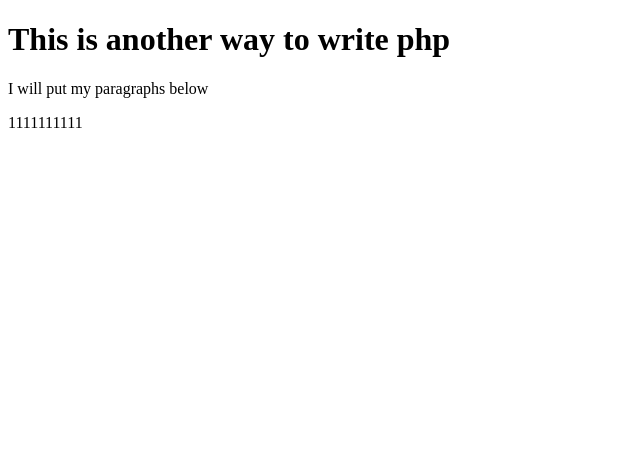
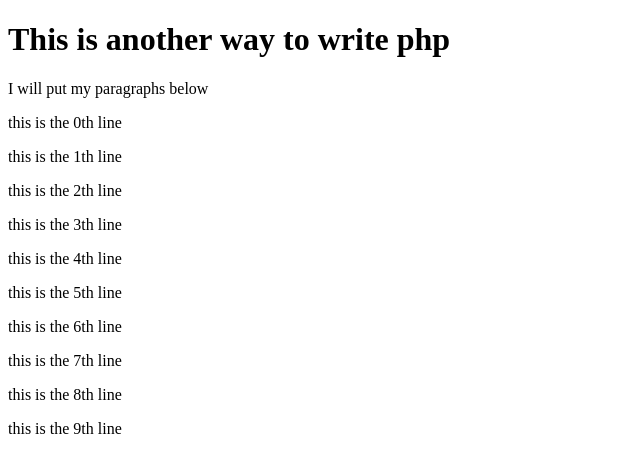
Before and after one commit to JoseDanger/joshphp, a PHP site: page /joshhtml.php in a window 1280 px wide. Shown: the top 473 px of the page, without its empty margins (0-640 px from the left). Run offline with PHP 8.4, Linux system fonts and the light colour scheme.

Commit message:
creating code loop in php

```diff
--- a/joshhtml.php
+++ b/joshhtml.php
@@ -10,7 +10,7 @@
 <?php
 $i = 0;
 while ($i <10){
-echo "<P> this is the ".$i. "th line</P>php">
+echo "<P> this is the ".$i. "th line</P>";
     $i++;
 }
 
```
